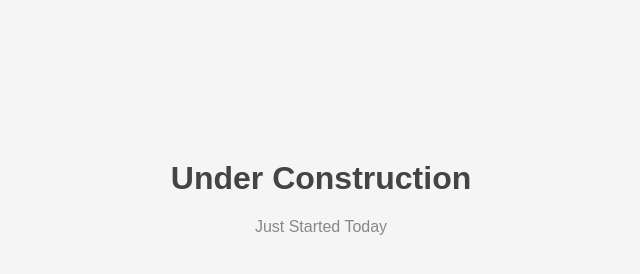
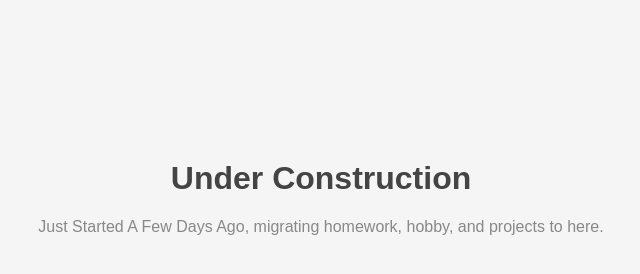
Before and after one commit to KindStarWonder/kindstarwonder.github.io, a plain HTML site: page index.html in a window 1280 px wide. Shown: the whole page, without its empty margins (319-959 px from the left). Drawn offline with Linux system fonts and the light colour scheme.

Commit message:
Update index.html

```diff
--- a/index.html
+++ b/index.html
@@ -12,6 +12,6 @@
 </head>
 <body>
   <h1>Under Construction</h1>
-  <p>Just Started Today</p>
+  <p>Just Started A Few Days Ago, migrating homework, hobby, and projects to here.</p>
 </body>
 </html>
```
